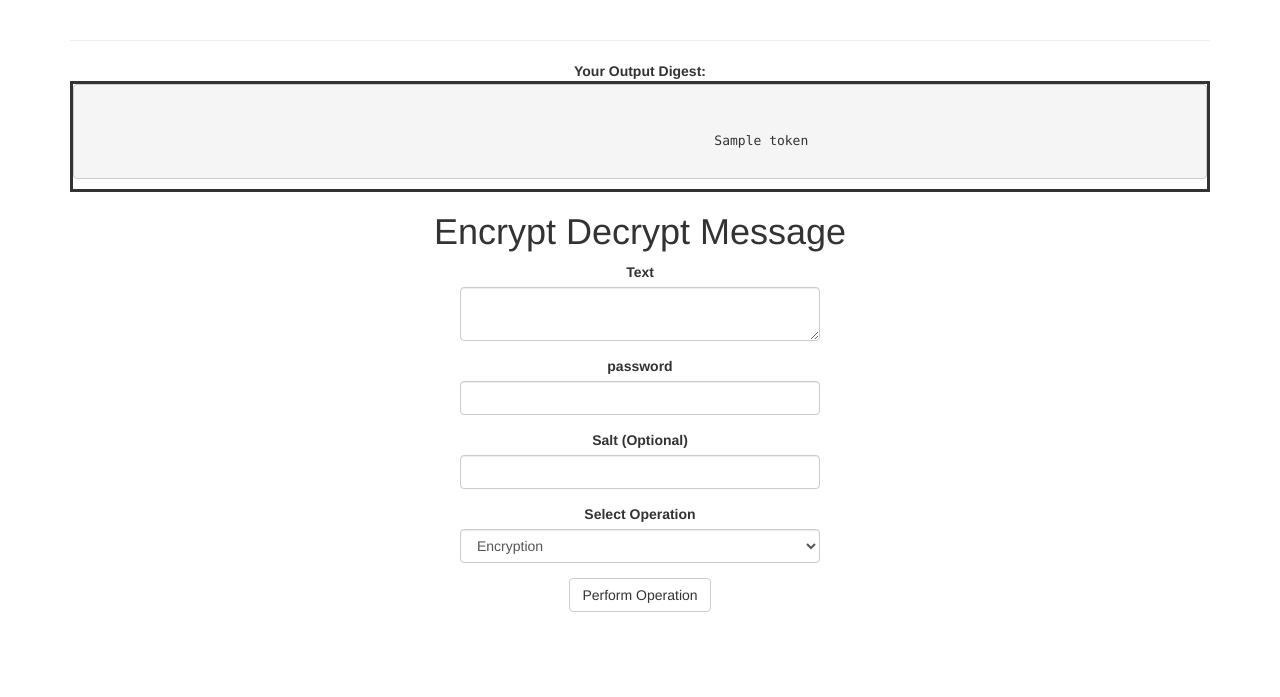
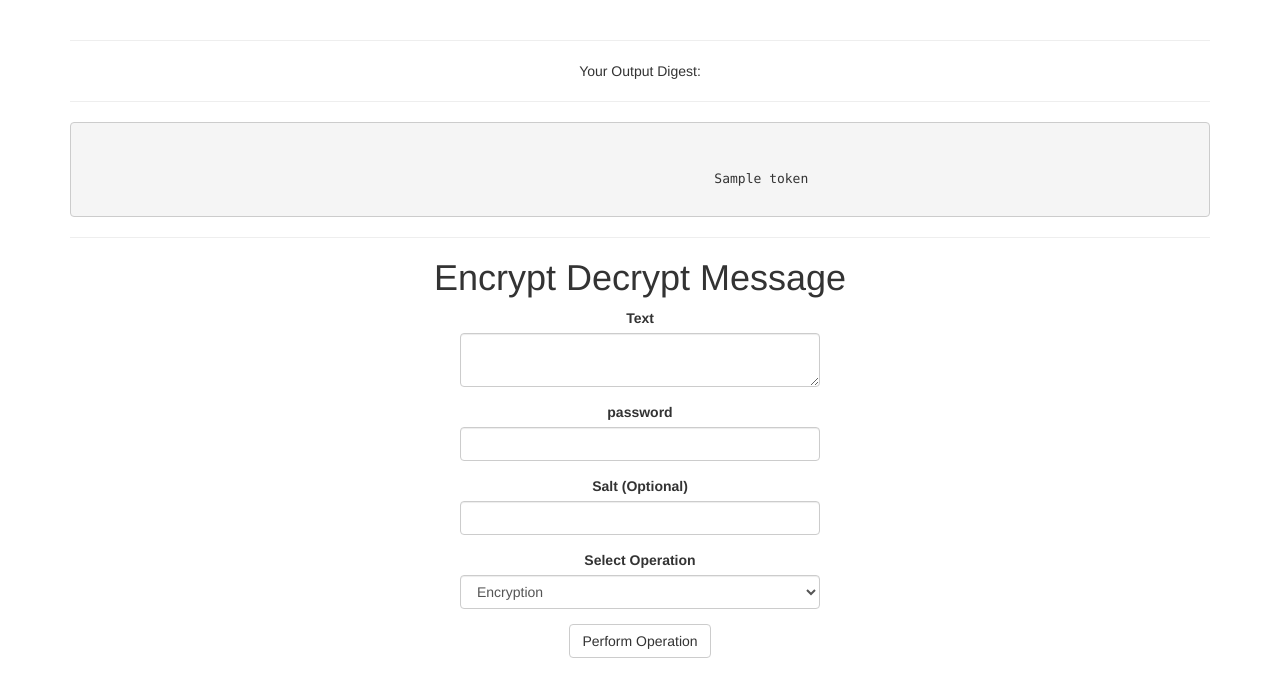
Before and after one commit to xlrshubham/flaskopenssl, a Flask app: template app/templates/encsym.html in a window 1280 px wide. Shown: the part 50-747 px from the top of the page. Run offline with Flask 2, Linux system fonts and the light colour scheme; the template is opened without the code that fills it: values that come from a table or form of the project are taken from there, most other values are stand-ins (such as "Sample title", 1, 10 or a date in 2020); some libraries are stand-ins or nearby versions.

Commit message:
Bug Fixes

```diff
--- a/app/templates/encsym.html
+++ b/app/templates/encsym.html
@@ -5,18 +5,16 @@
     <center>
     {% if token %}
         <hr>
-	<dl>
-  	<dt>Your Output Digest:</dt>
-  		<dd style=" border-style: solid; border-width: medium;">
+	Your Output Digest: <hr/>
+
 			{% if not operation=='enc' %}
 			<pre>
 			{% endif %}
 				{{ token }}
 			</pre>
-		</dd>
 
-	</dl>
-	</hr>
+
+	<hr>
      {% endif %}
 
     <h1>Encrypt Decrypt Message</h1>
```
